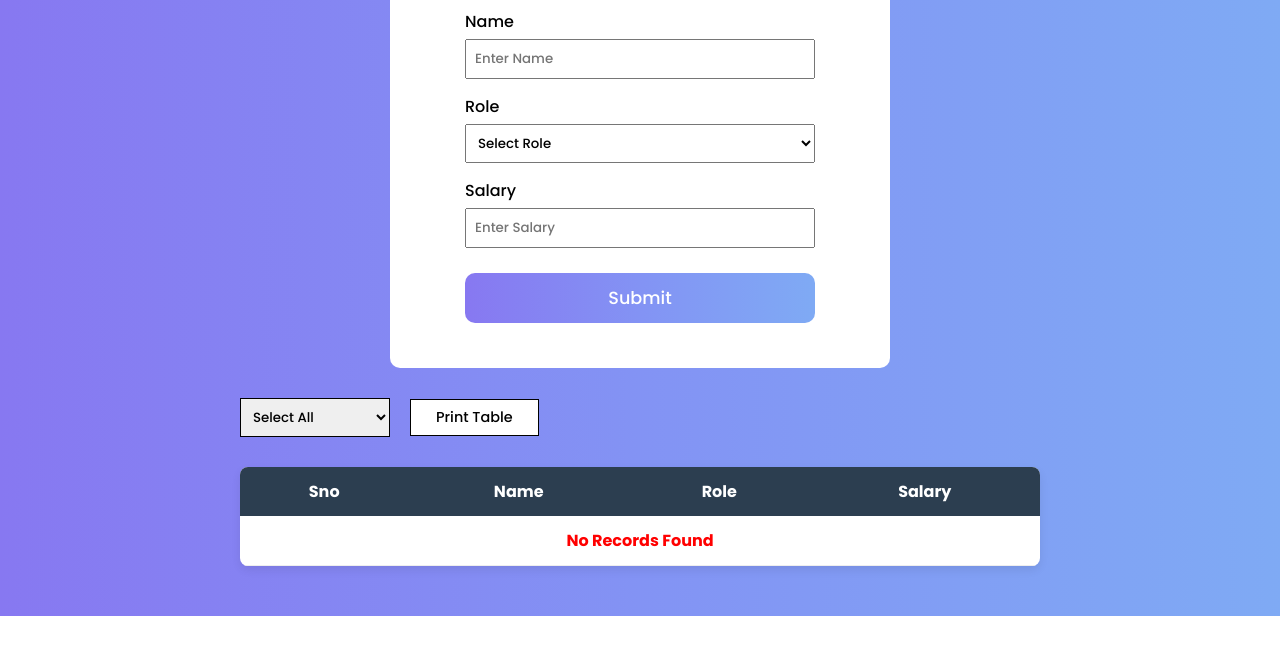
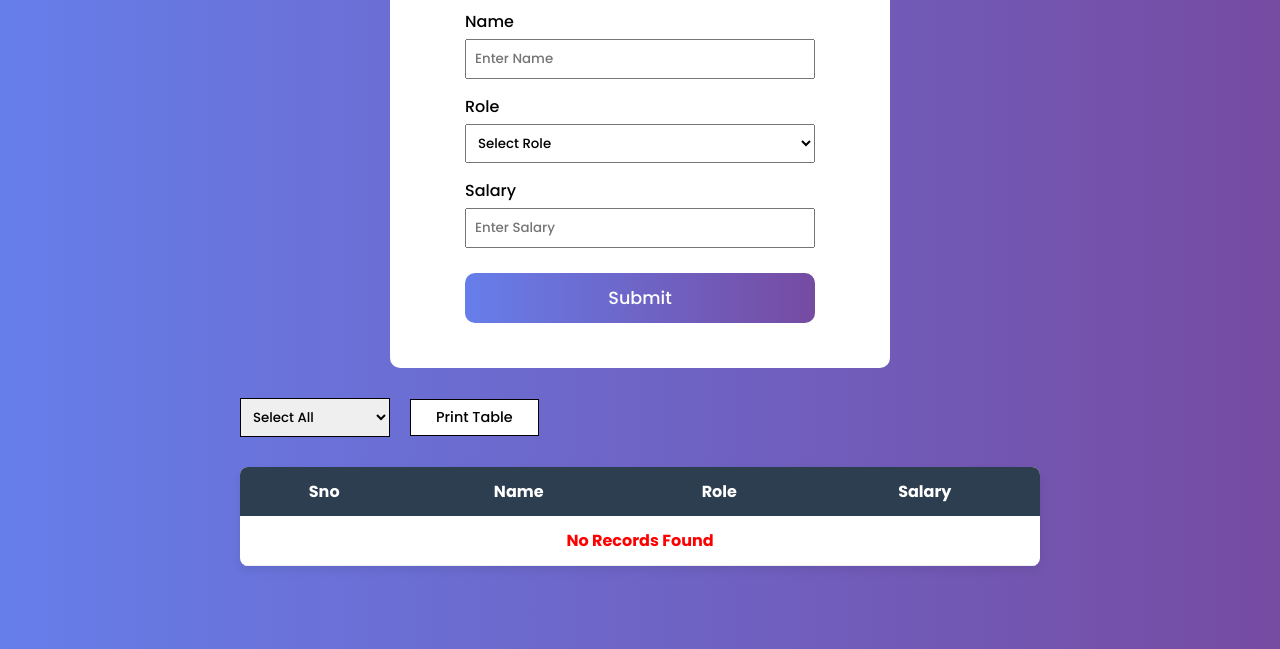
Before and after one commit to Subaranjani-03/EmployeeSalaryManagement, a plain HTML site: page index.html in a window 1280 px wide. Shown: the part 151-800 px from the top of the page. Drawn offline with nearby package versions, Linux system fonts and the light colour scheme.

Commit message:
project completed

```diff
--- a/style.css
+++ b/style.css
@@ -8,14 +8,15 @@
 }
 
 .wrapper {
-  height: auto;
   width: 100%;
+  min-height: 100vh;
   display: flex;
   flex-direction: column;
   align-items: center;
   gap: 30px;
-  background: linear-gradient(to right, #8778f1, #8393f4, #7faaf4);
+  background: linear-gradient(to right, #667eea, #764ba2);
   background-size: cover;
+  background-attachment: fixed;
   padding: 50px;
 }
 
@@ -77,11 +78,11 @@ button {
   color: white;
   border: none;
   cursor: pointer;
-  background: linear-gradient(to right, #8778f1, #8393f4, #7faaf4);
+  background: linear-gradient(to right, #667eea, #764ba2);
 }
 
 button:hover {
-  background: linear-gradient(to left, #8778f1, #8393f4, #7faaf4);
+  background: linear-gradient(to left, #667eea, #764ba2);
 }
 
 .error {
@@ -94,7 +95,6 @@ button:hover {
 #employeeTable {
   /* border: 2px solid green; */
   width: 800px;
-  /* height: auto; */
   border-collapse: collapse;
   background: #fff;
   box-shadow: 0 4px 10px rgba(0, 0, 0, 0.08);
```
Also changed, not shown: index.html (+0 -1 lines).
